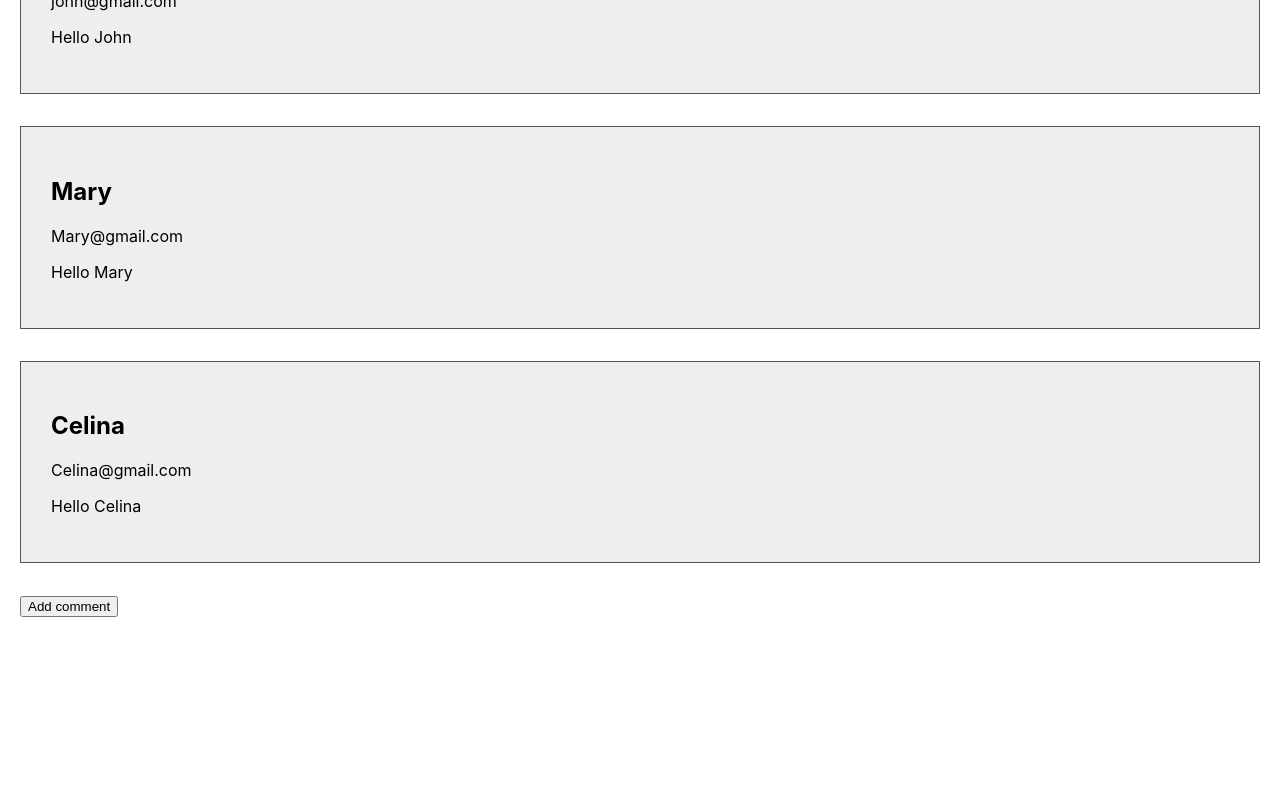
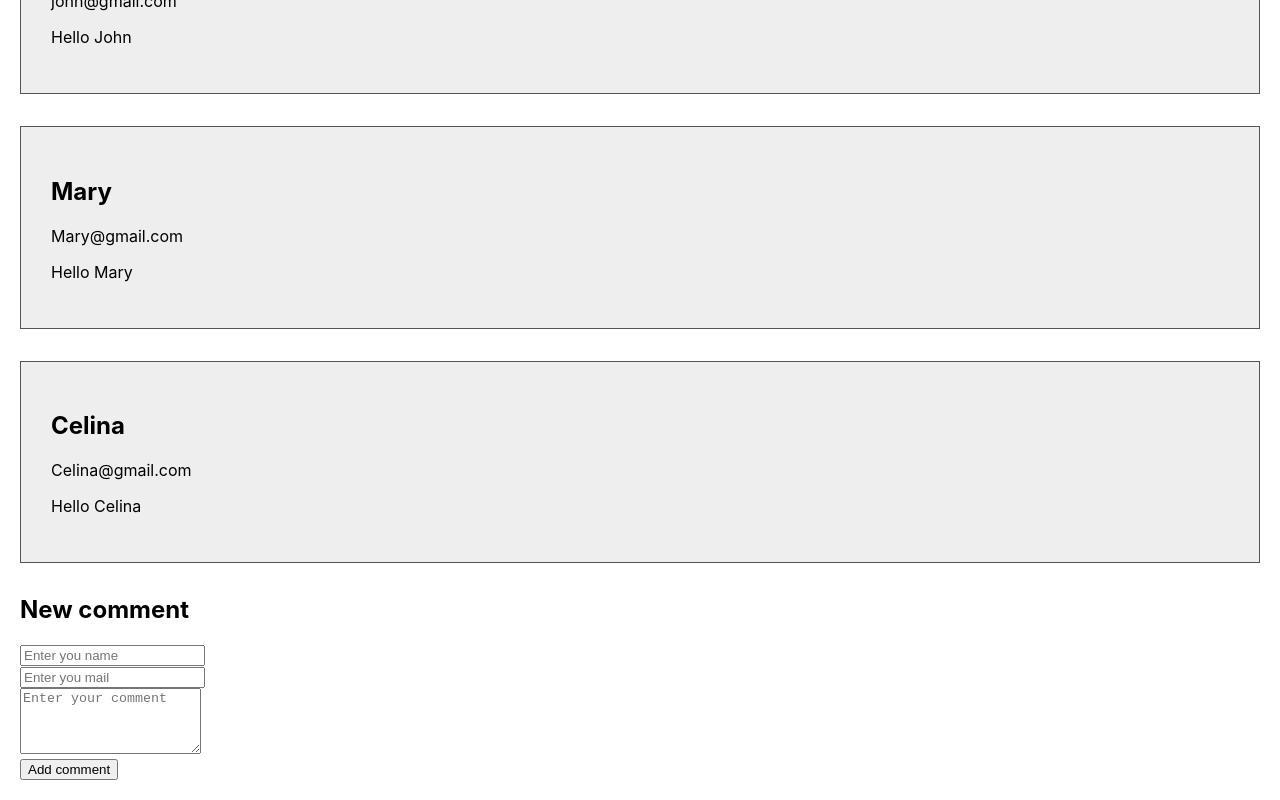
Before and after one commit to marciosdev/react-forum, a React (Create React App) app: page / in a window 1280 px wide. Shown: the part 211-1011 px from the top of the page. Before the commit the page ends 848 px from the top, so only its background shows below. Built offline with nearby package versions, Linux system fonts and the light colour scheme.

Commit message:
Alter state to add new comment

```diff
--- a/src/App.js
+++ b/src/App.js
@@ -23,19 +23,29 @@ class App extends Component {
         mail: 'Celina@gmail.com',
         message: 'Hello Celina'
       }
-    ]
+    ],
+    newComment: {
+      name: '',
+      mail: '',
+      message: ''
+    }
   }
 
-  newComment = ()  => {
-    const newComment = {
-      name: 'Sidya',
-      mail: 'Sidya@gmail.com',
-      message: 'Hi dear'
-    }
+  newComment = event  => {
+
+    event.preventDefault();
+
+    const newComment = {...this.state.newComment}
 
     this.setState({ comments: [...this.state.comments, newComment] })
 
   }
+
+  inputValue = event => {
+    const { name, value } = event.target
+    this.setState({ newComment: {...this.state.newComment, [name]: value}})
+  }
+
 
   render(){
     return (
@@ -48,9 +58,24 @@ class App extends Component {
               {comment.message}
             </Comments>
 
-          ) )
+          ))
         }
-      <button onClick={this.newComment}>Add comment</button>
+
+        <form method="post" onSubmit={this.newComment}>
+          <h2>New comment</h2>
+          <div>
+            <input type="text" name="name" value={this.state.newComment.name} onChange={this.inputValue} placeholder="Enter you name" />
+          </div>
+          <div>
+            <input type="text" name="mail" value={this.state.newComment.mail} onChange={this.inputValue} placeholder="Enter you mail" />
+          </div>
+          <div>
+            <textarea type="textarea" name="message" value={this.state.newComment.message} onChange={this.inputValue} rows="4" placeholder="Enter your comment" />
+          </div>
+          <button type="submit">Add comment</button>
+        </form>
+
+
       </div>
     );
   }
```
Also changed, not shown: 1 other file (tests, documents, lock files or other folders).
